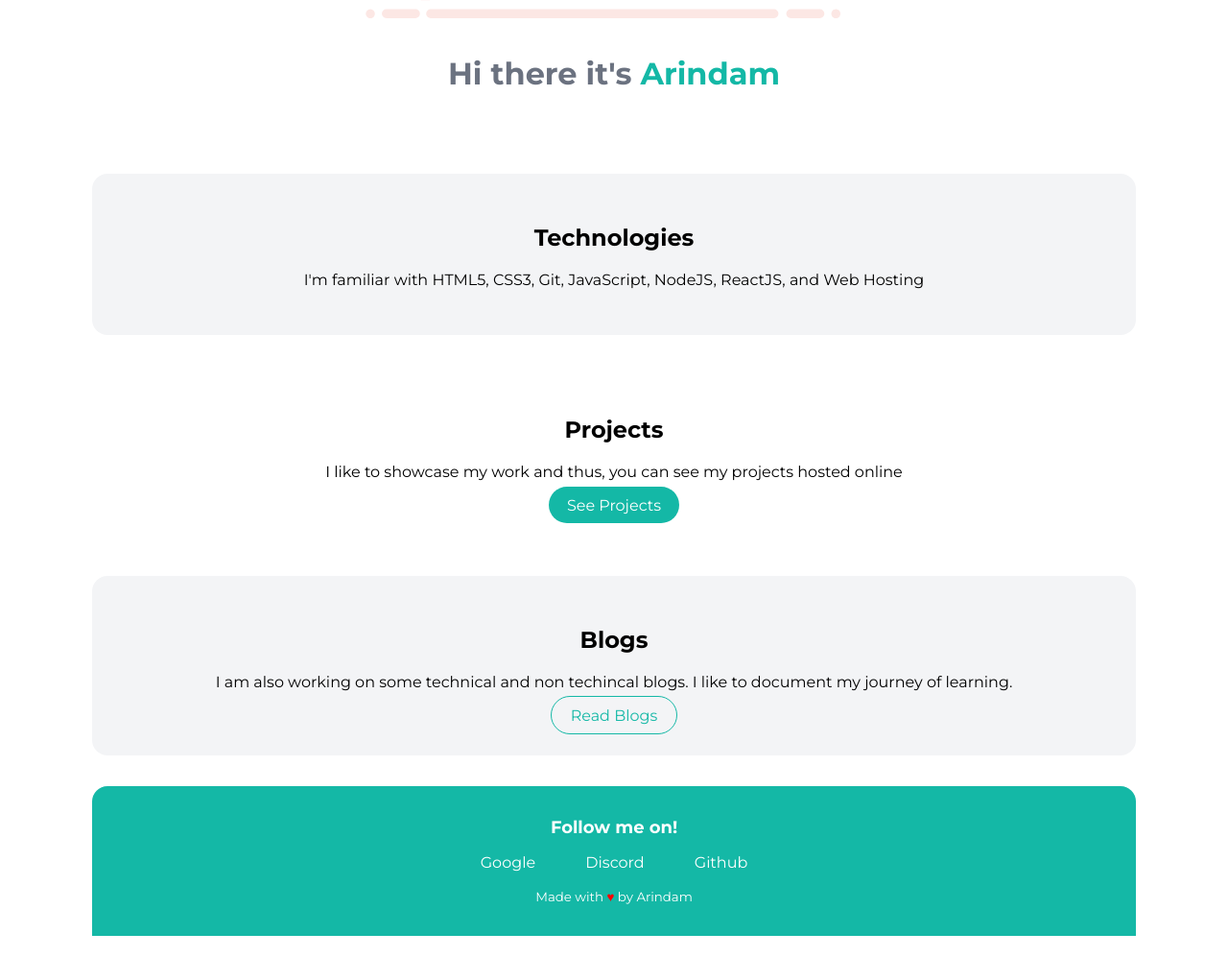
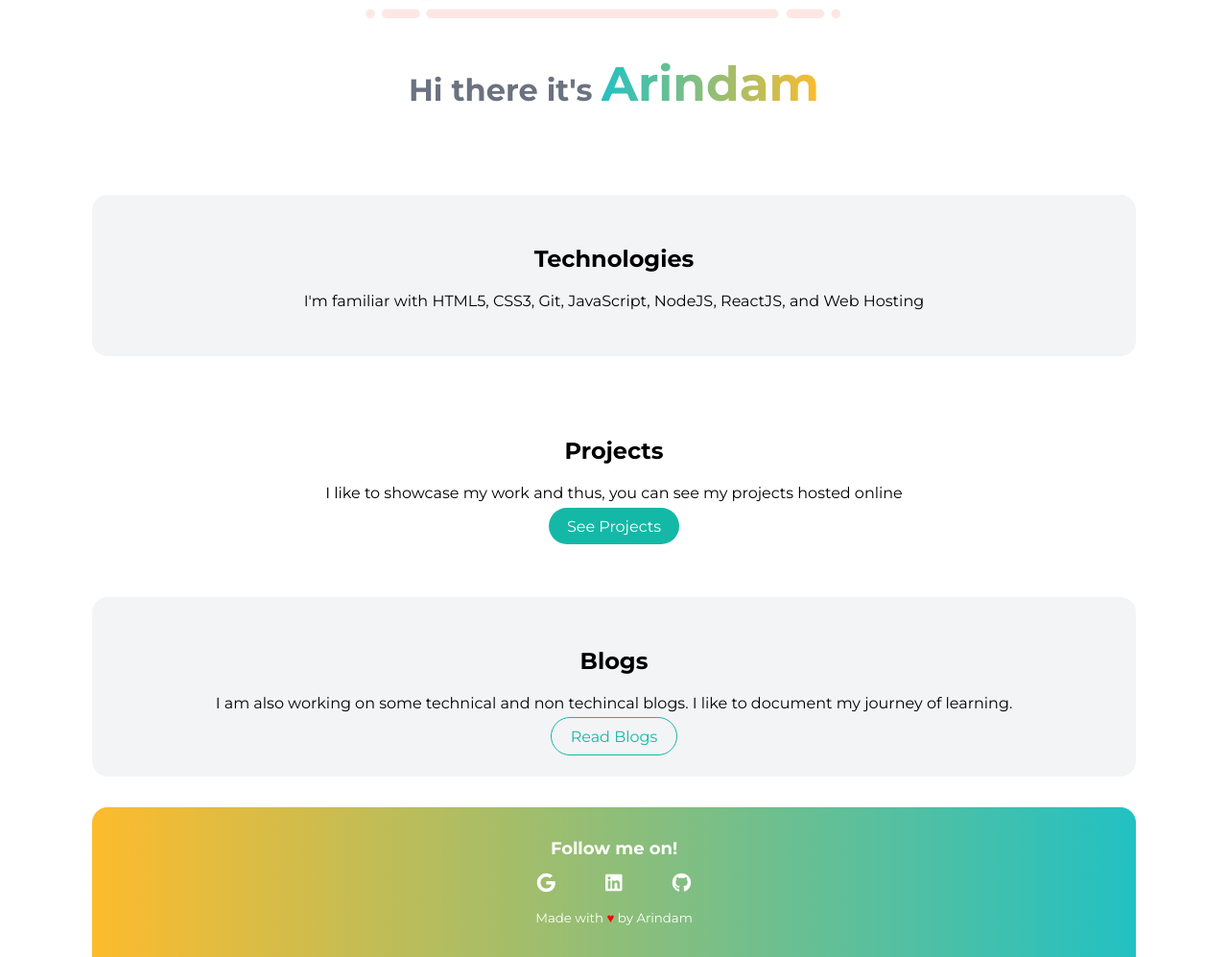
Before and after one commit to StarDustRecycled/MyPortfolio, a plain HTML site: page index.html in a window 1280 px wide. Shown: the part 716-1713 px from the top of the page at 96% size. Before the commit the page ends 1691 px from the top, so only its background shows below. Drawn offline with Linux system fonts and the light colour scheme.

Commit message:
feat: added nav and icons

```diff
--- a/index.html
+++ b/index.html
@@ -6,6 +6,7 @@
     <meta http-equiv="X-UA-Compatible" content="IE=edge">
     <meta name="viewport" content="width=device-width, initial-scale=1.0">
     <link href="styles.css" rel="stylesheet">
+    <link rel="stylesheet" href="https://cdnjs.cloudflare.com/ajax/libs/font-awesome/6.2.1/css/all.min.css" integrity="sha512-MV7K8+y+gLIBoVD59lQIYicR65iaqukzvf/nwasF0nqhPay5w/9lJmVM2hMDcnK1OnMGCdVK+iQrJ7lzPJQd1w==" crossorigin="anonymous" referrerpolicy="no-referrer" />
     <title>Welcome | To Arindam's Page</title>
 </head>
 
@@ -64,13 +65,13 @@
         </div>
         <ul class="social-links list-non-bullet">
             <li class="list-item-inline">
-                <a href="google.com" class="link">Google</a>
+                <a href="mailto:inferno.arindam@gmail.com" class="link"><i class="fab fa-google fa-lg"></i></a>
             </li>
             <li class="list-item-inline">
-                <a href="" class="link">Discord</a>
+                <a href="https://www.linkedin.com/in/arindam-bhattacharjee-5ab4441b9/" class="link"><i class="fab fa-linkedin fa-lg"></i></a>
             </li>
             <li class="list-item-inline">
-                <a href="https://www.github.com" class="link">Github</a>
+                <a href="https://github.com/StarDustRecycled" class="link"><i class="fab fa-github fa-lg"></i></a>
             </li>
         </ul>
         <small>Made with <span class="heart"></span> by Arindam</small>
--- a/styles.css
+++ b/styles.css
@@ -50,6 +50,10 @@ hr {
   border-radius: 2rem;
 }
 
+.link-primary:hover{
+  transform: scale(0.98);
+}
+
 .link-secondary {
   max-width: 140px;
   margin: 1rem;
@@ -76,7 +80,8 @@ hr {
 /** navigation **/
 
 .navigation {
-  background-color: var(--primary-color);
+  background: rgb(34,193,195);
+  background: linear-gradient(90deg, rgba(34,193,195,1) 0%, rgba(253,187,45,1) 100%);
   color: white;
   padding: 1rem;
   border-bottom-left-radius: 1rem;
@@ -126,7 +131,15 @@ hr {
 }
 
 .hero .hero-heading .heading-inverted {
-  color: var(--primary-color);
+    /* color: rgb(34,193,195); */
+    font-size: 50px;
+    background: rgb(34,193,195);
+    background: linear-gradient(90deg, rgba(34,193,195,1) 0%, rgba(253,187,45,1) 100%);
+    -webkit-background-clip: text;
+    -webkit-text-fill-color: transparent;
+    -moz-background-clip: text;
+    -moz-text-fill-color: transparent;
+
 }
 
 /** sections **/
@@ -149,7 +162,8 @@ hr {
 /** footers **/
 
 .footer {
-  background-color: var(--primary-color);
+  background: rgb(34,193,195);
+  background: linear-gradient(-90deg, rgba(34,193,195,1) 0%, rgba(253,187,45,1) 100%);
   padding: 2rem 1rem;
   text-align: center;
   color: white;
```
Also changed, not shown: projects.html (+8 -6 lines).
